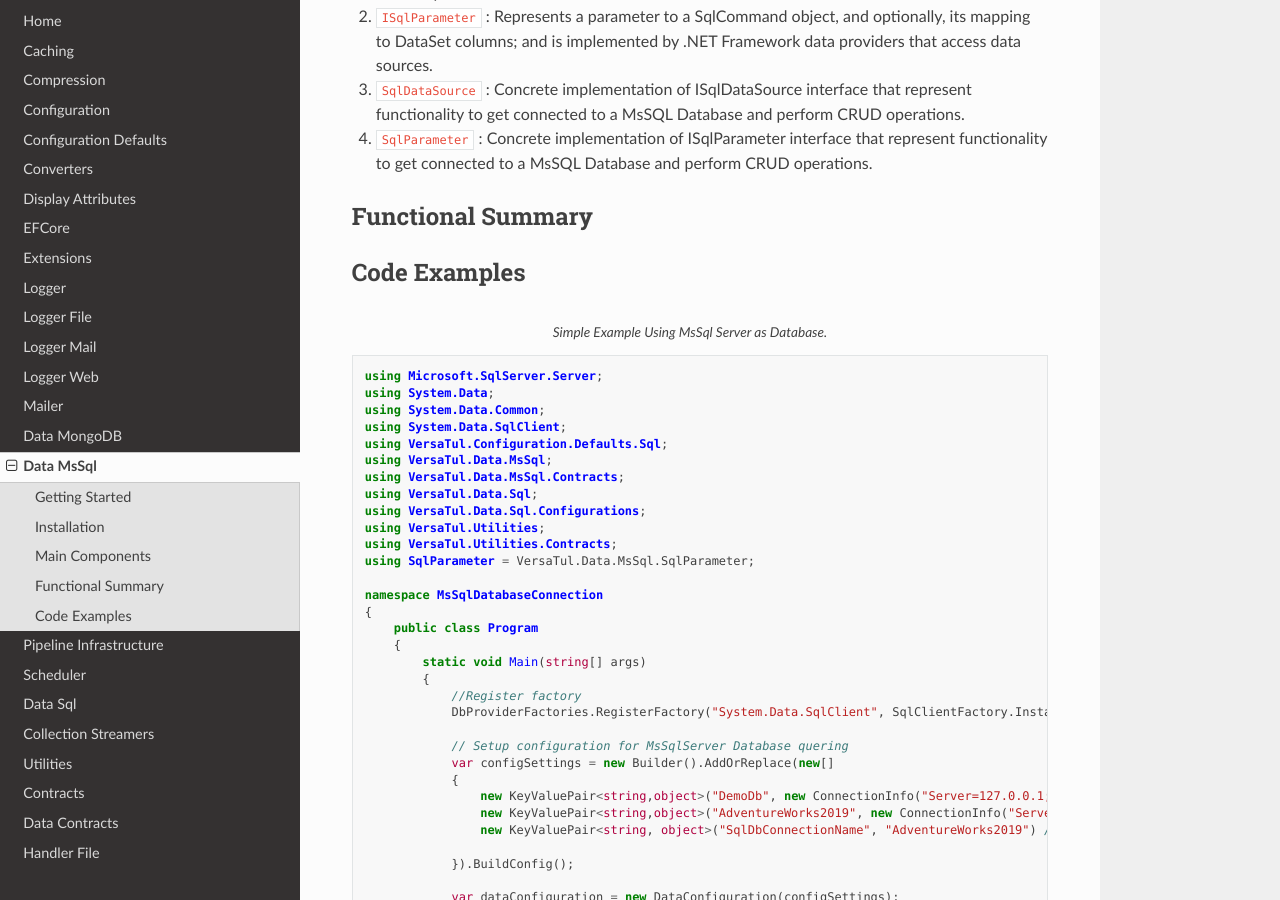
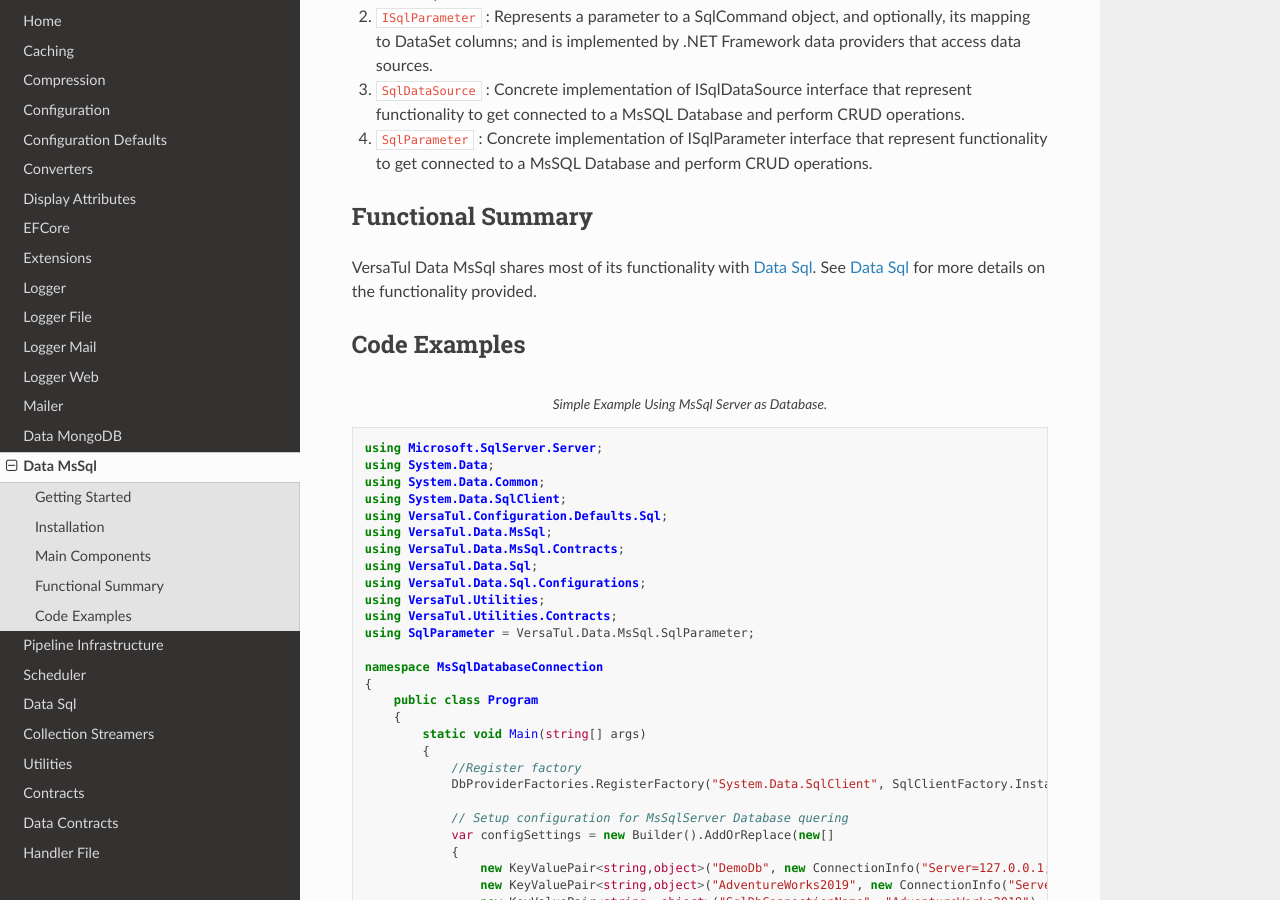
Before and after one commit to BjornWilliams/DocsVersaTul, a Sphinx documentation site: the page built from docs/source/mssql.rst, in a window 1280 px wide and 900 px high, scrolled down 655 px. Built offline with Sphinx 7.4.7 and the Read the Docs theme 2.0.0, drawn with Linux system fonts in a browser that asks for light colours.

Commit message:
Update mssql.rst

```diff
--- a/docs/source/mssql.rst
+++ b/docs/source/mssql.rst
@@ -17,7 +17,6 @@ To use VersaTul Data MsSql, first install it using nuget:
 
     PM> NuGet\Install-Package VersaTul.Data.MsSql -Version latest
 
-
 Main Components
 ----------------
 #. ``ISqlDataSource`` : Represent functionality to get connected to a MsSQL Database and perform CRUD operations.
@@ -27,6 +26,8 @@ Main Components
 
 Functional Summary
 ------------------
+VersaTul Data MsSql shares most of its functionality with :doc:`sql`.
+See :doc:`sql` for more details on the functionality provided.
 
 Code Examples
 -------------
```
